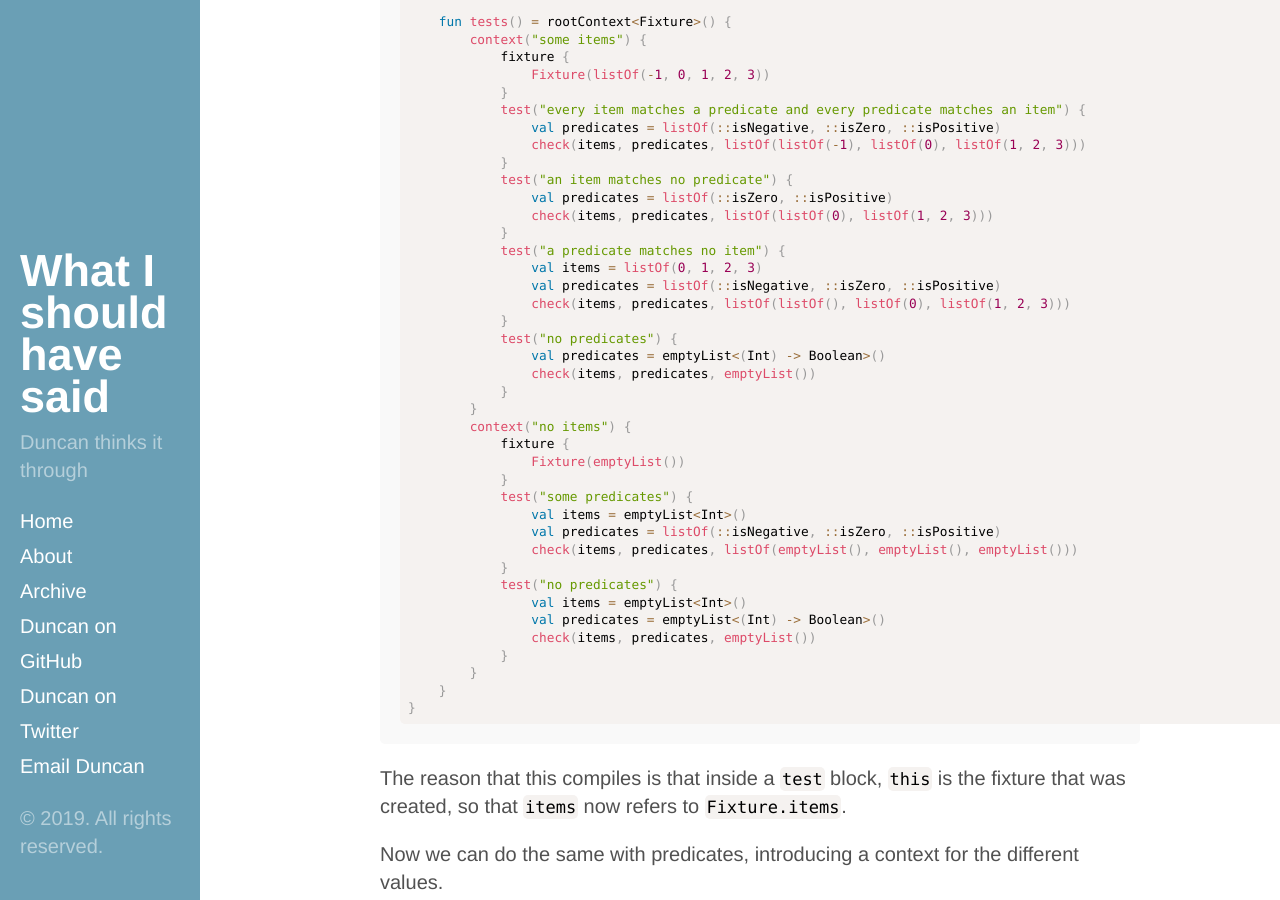
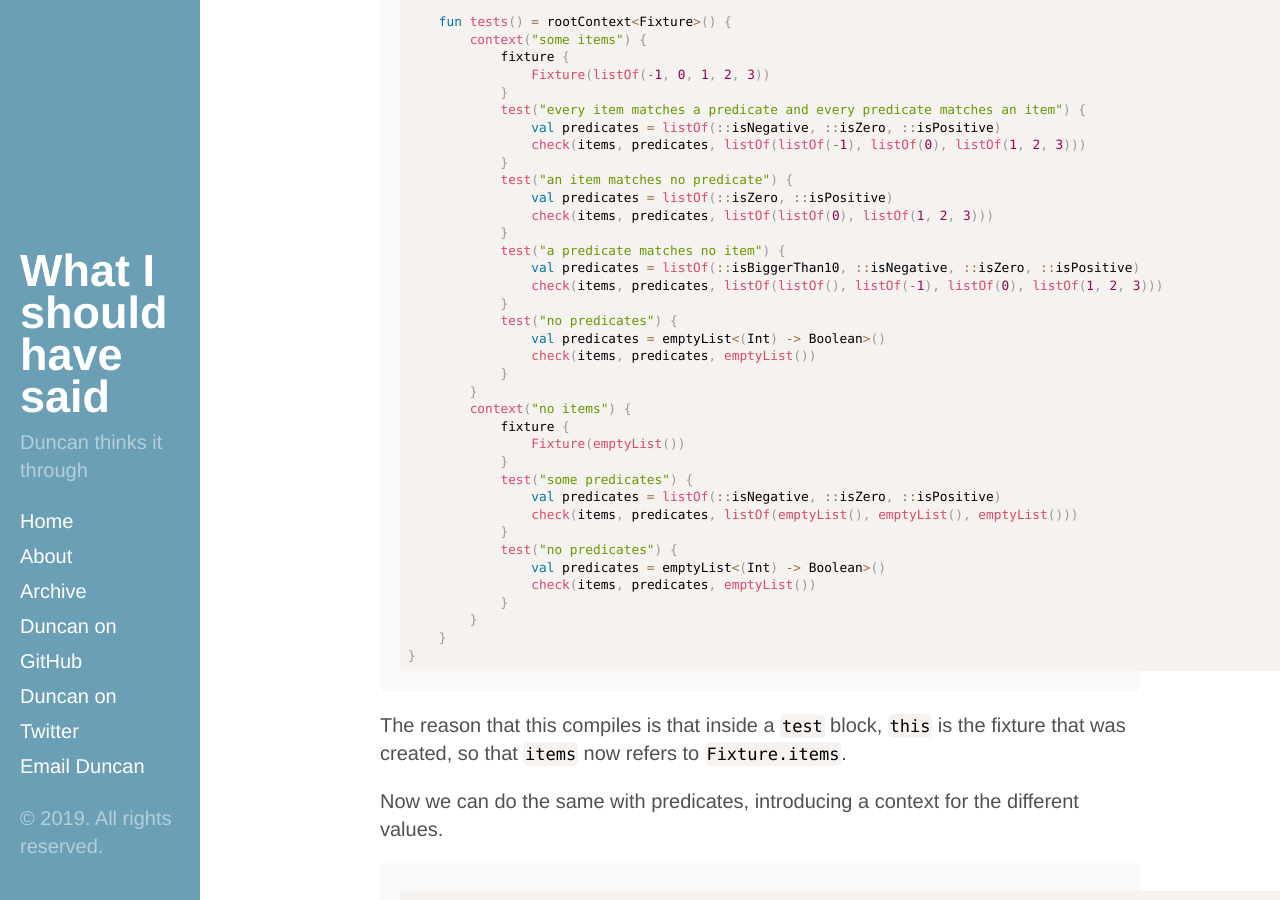
Before and after one commit to dmcg/dmcg.github.io, a Jekyll site: the page built from _posts/2019-02-17-test-driven-to-specification-with-minutest-part2.md, in a window 1280 px wide and 900 px high, scrolled down 4211 px. Built offline with Jekyll 4.4.1, drawn with Linux system fonts in a browser that asks for light colours; comment, search, counter and statistics services are not loaded.

Commit message:
Fix typos in 2019-02-17-test-driven-to-specification-with-minutest-part2.md

```diff
--- a/_posts/2019-02-17-test-driven-to-specification-with-minutest-part2.md
+++ b/_posts/2019-02-17-test-driven-to-specification-with-minutest-part2.md
@@ -207,9 +207,8 @@ class PartitionTests : JUnit5Minutests {
                 check(items, predicates, listOf(listOf(0), listOf(1, 2, 3)))
             }
             test("a predicate matches no item") {
-                val items = listOf(0, 1, 2, 3)
-                val predicates = listOf(::isNegative, ::isZero, ::isPositive)
-                check(items, predicates, listOf(listOf(), listOf(0), listOf(1, 2, 3)))
+                val predicates = listOf(::isBiggerThan10, ::isNegative, ::isZero, ::isPositive)
+                check(items, predicates, listOf(listOf(), listOf(-1), listOf(0), listOf(1, 2, 3)))
             }
             test("no predicates") {
                 val predicates = emptyList<(Int) -> Boolean>()
@@ -221,12 +220,10 @@ class PartitionTests : JUnit5Minutests {
                 Fixture(emptyList())
             }
             test("some predicates") {
-                val items = emptyList<Int>()
                 val predicates = listOf(::isNegative, ::isZero, ::isPositive)
                 check(items, predicates, listOf(emptyList(), emptyList(), emptyList()))
             }
             test("no predicates") {
-                val items = emptyList<Int>()
                 val predicates = emptyList<(Int) -> Boolean>()
                 check(items, predicates, emptyList())
             }
```
